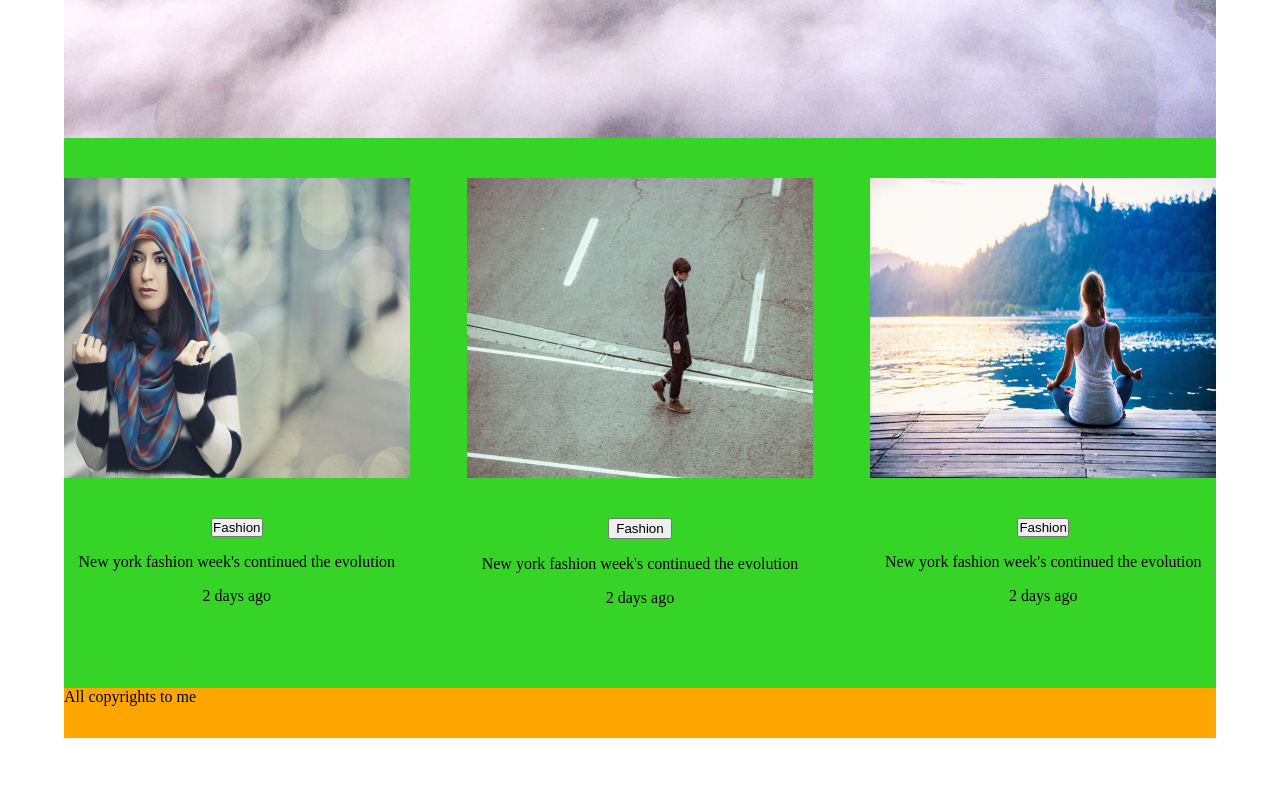
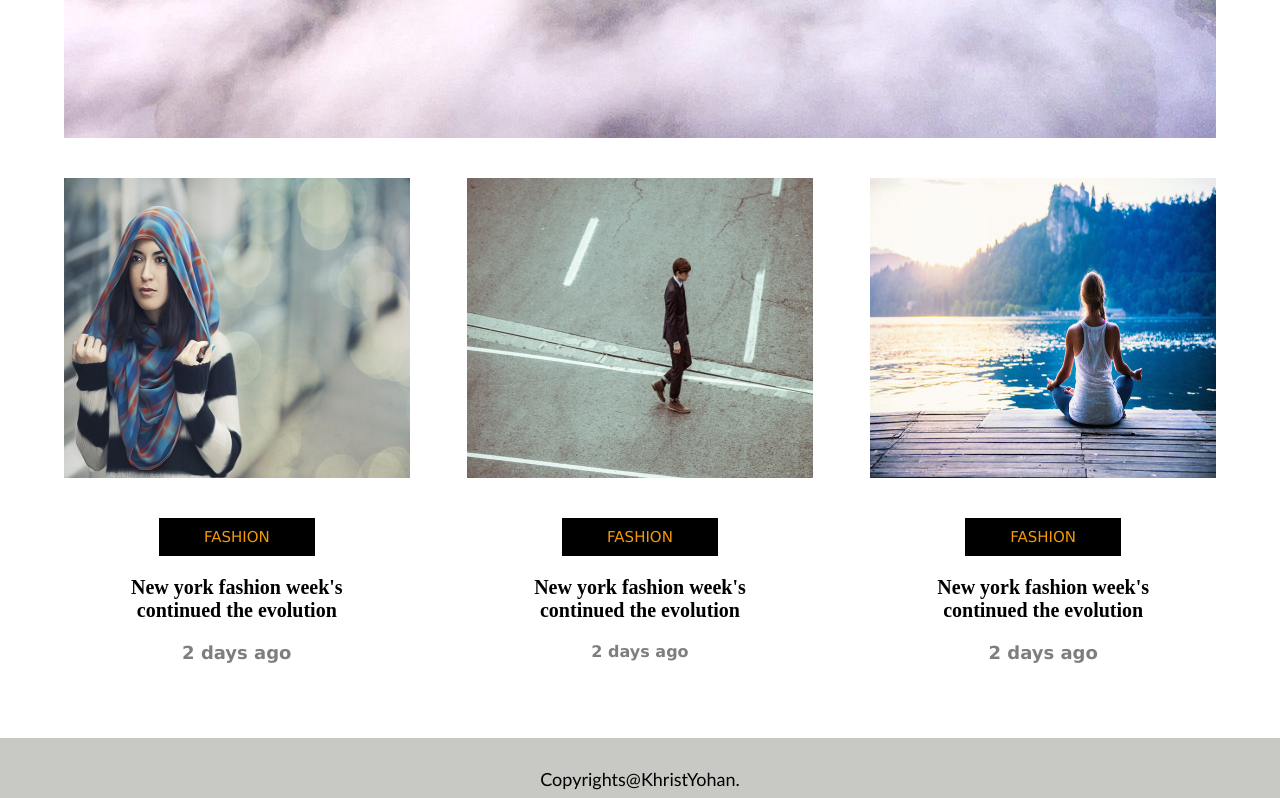
Before and after one commit to ImAshokDev/Htmlbasics-design, a plain HTML site: page index.html in a window 1280 px wide. Shown: the part 722-1520 px from the top of the page. Before the commit the page ends 1460 px from the top, so only its background shows below. Drawn offline with Linux system fonts and the light colour scheme; a web font is replaced by a local one.

Commit message:
project completed

```diff
--- a/index.html
+++ b/index.html
@@ -13,6 +13,7 @@
 </head>
 
 <body>
+    <div class="amazing-nature">
         <div class="header-section">
             <div>
                 <div class="logo-block">
@@ -47,23 +48,27 @@
 
                 <img src="02.jpg" alt="">
                 <button>Fashion</button>
-            <p>New york fashion week's continued the evolution </p>
+                <h4>New york fashion week's continued the evolution </h4>
                 <p>2 days ago</p>
             </div>
             <div class="image2">
                 <img src="03.jpg" alt="">
                 <button>Fashion</button>
-            <p>New york fashion week's continued the evolution </p>
+                <h4>New york fashion week's continued the evolution </h4>
                 <p>2 days ago</p>
             </div>
             <div class="image1">
                 <img src="04.jpg" alt="">
                 <button>Fashion</button>
-            <p>New york fashion week's continued the evolution </p>
+                <h4>New york fashion week's continued the evolution </h4>
                 <p>2 days ago</p>
             </div>
         </div>
-    <div class="footer-section">All copyrights to me</div>
+
+    </div>
+    <div class="footer-section">
+        <p>Copyrights@KhristYohan.</p>
+    </div>
 </body>
 
 </html>
--- a/style.css
+++ b/style.css
@@ -1,4 +1,9 @@
 body {
+    margin: 0;
+    padding: 0;
+}
+
+.amazing-nature {
     margin: 0 5% 0 5%;
     padding: 0;
 }
@@ -52,6 +57,7 @@ body {
 
 .menu-block ul li:hover {
     color: rgb(228, 107, 8);
+    cursor: pointer;
 }
 
 .social-media {
@@ -64,6 +70,7 @@ body {
 .social-media i {
     padding: 18px 0 0 15px;
     float: right;
+    font-size: 25px;
 }
 
 .content-section {
@@ -99,15 +106,14 @@ body {
 }
 
 .slider-section {
-    height: 550px;
-    background-color: rgb(53, 212, 39);
+    height: 600px;
 }
 
 .slider-section .image1 {
     margin: 0;
     float: left;
     width: 30%;
-    height: 550px;
+    height: 600px;
     text-align: center;
 }
 
@@ -117,11 +123,43 @@ body {
     height: 300px;
 }
 
+.image1 button {
+    padding: 10px 45px;
+    text-transform: uppercase;
+    font-family: 'Lucida Sans', 'Lucida Sans Regular', 'Lucida Grande', 'Lucida Sans Unicode', Geneva, Verdana, sans-serif;
+    font-size: 15px;
+    color: rgb(243, 152, 6);
+    background-color: black;
+    border: none;
+}
+
+.image1 button:hover {
+    color: hsl(318, 94%, 50%);
+    border: 2px solid rebeccapurple;
+    cursor: pointer;
+    background-color: rgb(230, 226, 220);
+}
+
+.image1 h4 {
+    margin: 0;
+    padding: 20px 40px;
+    font-size: 20px;
+}
+
+.image1 p {
+    margin: 0;
+    padding: 0;
+    font-size: 18px;
+    opacity: 0.5;
+    font-family: 'Lucida Sans', 'Lucida Sans Regular', 'Lucida Grande', 'Lucida Sans Unicode', Geneva, Verdana, sans-serif;
+    font-weight: bold;
+}
+
 .slider-section .image2 {
     margin: 0 5%;
     float: left;
     width: 30%;
-    height: 550px;
+    height: 600px;
     text-align: center;
 }
 
@@ -131,11 +169,48 @@ body {
     height: 300px;
 }
 
-.image1 button {
+.image2 button {
+    padding: 10px 45px;
+    text-transform: uppercase;
+    font-family: 'Lucida Sans', 'Lucida Sans Regular', 'Lucida Grande', 'Lucida Sans Unicode', Geneva, Verdana, sans-serif;
+    font-size: 15px;
+    color: rgb(243, 152, 6);
+    background-color: black;
+    border: none;
+}
+
+.image2 button:hover {
+    color: hsl(318, 94%, 50%);
+    border: 2px solid rebeccapurple;
+    cursor: pointer;
+    background-color: rgb(230, 226, 220);
+}
+
+.image2 h4 {
+    margin: 0;
+    padding: 20px 40px;
+    font-size: 20px;
+}
+
+.image2 p {
+    margin: 0;
     padding: 0;
+    font-size: 16px;
+    opacity: 0.5;
+    font-family: 'Lucida Sans', 'Lucida Sans Regular', 'Lucida Grande', 'Lucida Sans Unicode', Geneva, Verdana, sans-serif;
+    font-weight: bold;
 }
 
 .footer-section {
-    height: 50px;
-    background-color: orange;
+    height: 60px;
+    background-color: rgb(200, 200, 196);
 }
+
+.footer-section p {
+    margin: 0;
+    padding: 30px 0 0 0;
+    text-align: center;
+    font-size: 18px;
+    font-family: 'Trebuchet MS', 'Lucida Sans Unicode', 'Lucida Grande', 'Lucida Sans', Arial, sans-serif;
+    color: black;
+}
```
Lines whose indentation alone changed are shown as unchanged.
